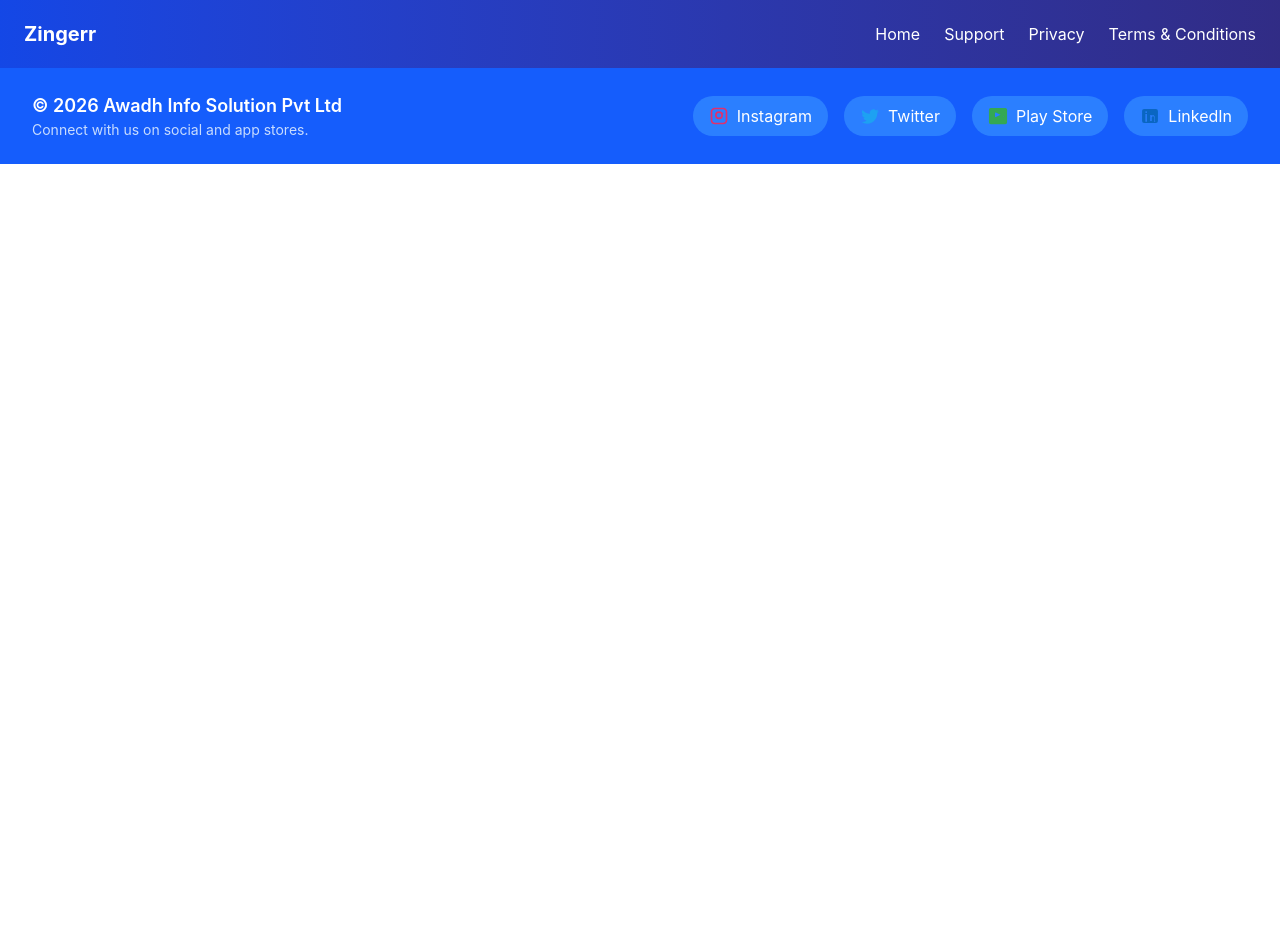
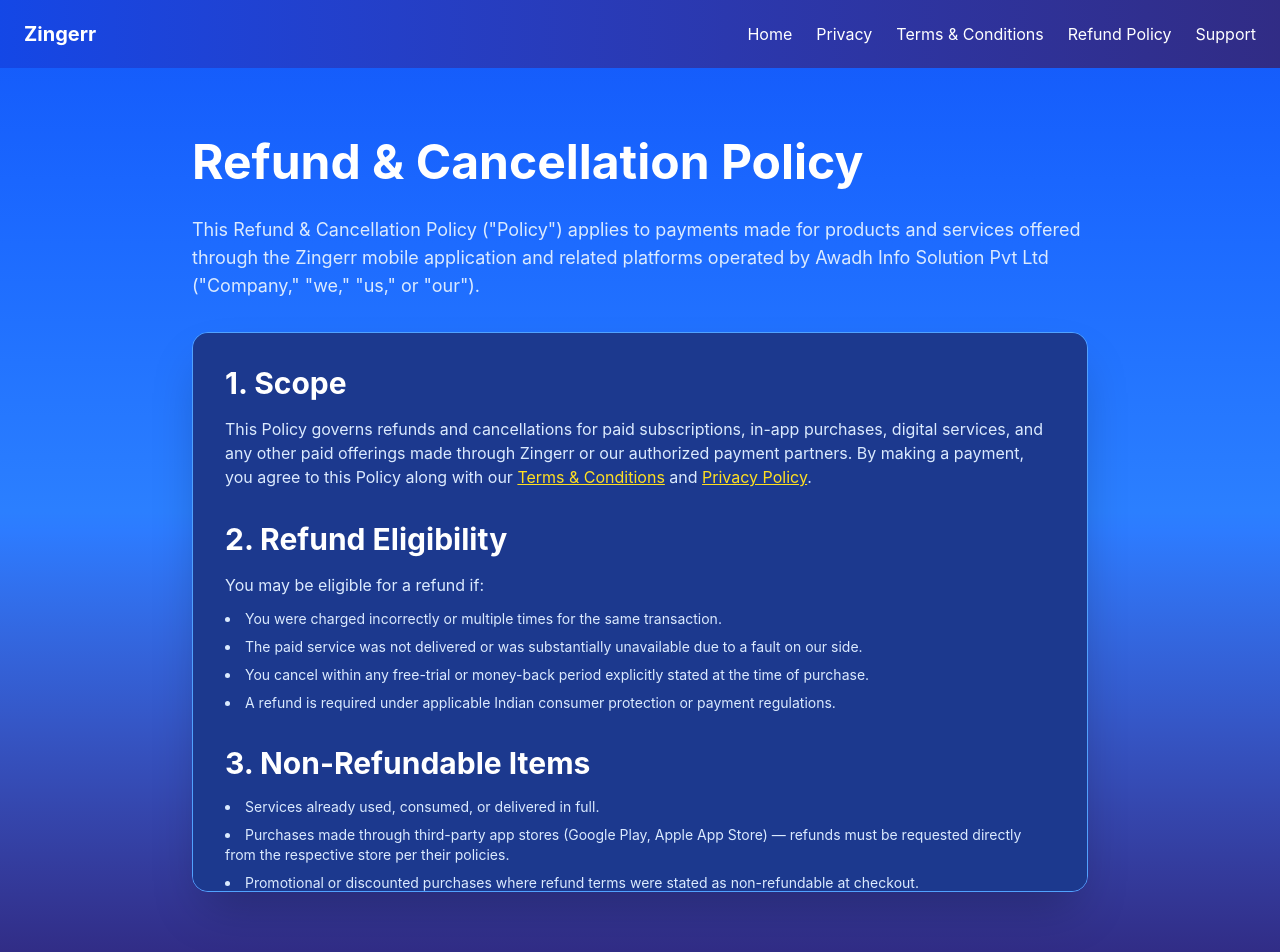
Before and after one commit to Awadh2026/Bridge-site, a React (Vite) app: page /refund-policy in a window 1280 px wide. Shown: the top 952 px of the page. Before the commit the page ends 800 px from the top, so only its background shows below. Built offline with nearby package versions, Linux system fonts and the light colour scheme; the HTML template or start-up script is replaced by a standard one.

Commit message:
Add Refund Policy page and update navigation

```diff
--- a/src/App.jsx
+++ b/src/App.jsx
@@ -6,6 +6,7 @@
 import Privacy from "./pages/Privacy";
 import Terms from "./pages/Terms";
 import Support from "./pages/Support";
+import RefundPolicy from "./pages/RefundPolicy";
 
 export default function App() {
   return (
@@ -17,6 +18,7 @@
         <Route path="/privacy" element={<Privacy />} />
         <Route path="/terms" element={<Terms />} />
         <Route path="/support" element={<Support />} />
+        <Route path="/refund-policy" element={<RefundPolicy />} />
       </Routes>
 
       <Footer />
--- a/src/components/Navbar.jsx
+++ b/src/components/Navbar.jsx
@@ -32,9 +32,10 @@
       {/* Desktop Menu */}
       <div className="hidden md:flex space-x-6 items-center">
         <Link to="/">Home</Link>
-        <Link to="/support">Support</Link>
         <Link to="/privacy">Privacy</Link>
         <Link to="/terms">Terms & Conditions</Link>
+        <Link to="/refund-policy">Refund Policy</Link>
+        <Link to="/support">Support</Link>
       </div>
 
       {/* Mobile Menu */}
@@ -47,6 +48,7 @@
         <Link to="/support" onClick={() => setMenuOpen(false)}>Support</Link>
         <Link to="/privacy" onClick={() => setMenuOpen(false)}>Privacy</Link>
         <Link to="/terms" onClick={() => setMenuOpen(false)}>Terms & Conditions</Link>
+        <Link to="/refund-policy" onClick={() => setMenuOpen(false)}>Refund Policy</Link>
       </div>
     </nav>
   );
--- /dev/null
+++ b/src/pages/RefundPolicy.jsx
@@ -0,0 +1,135 @@
+import { Link } from "react-router-dom";
+
+export default function RefundPolicy() {
+  return (
+    <>
+      <section className="min-h-screen bg-gradient-to-b from-blue-600 via-blue-500 to-indigo-900 text-white px-6 py-12 md:py-16">
+        <div className="max-w-4xl mx-auto">
+          <h1 className="text-4xl md:text-5xl font-bold leading-tight mb-6">Refund & Cancellation Policy</h1>
+          <p className="text-base md:text-lg text-blue-100 mb-8">
+            This Refund & Cancellation Policy ("Policy") applies to payments made for products and services offered through the Zingerr mobile application and related platforms operated by Awadh Info Solution Pvt Ltd ("Company," "we," "us," or "our").
+          </p>
+
+          <div className="bg-blue-900 bg-opacity-40 backdrop-blur p-6 md:p-8 max-h-[70vh] overflow-y-auto rounded-2xl shadow-2xl border border-blue-400 border-opacity-30">
+            <div className="mb-8">
+              <h2 className="text-2xl md:text-3xl font-bold text-white mb-4">1. Scope</h2>
+              <p className="text-blue-100 text-sm md:text-base">
+                This Policy governs refunds and cancellations for paid subscriptions, in-app purchases, digital services, and any other paid offerings made through Zingerr or our authorized payment partners. By making a payment, you agree to this Policy along with our{" "}
+                <Link to="/terms" className="underline text-yellow-300">Terms & Conditions</Link> and{" "}
+                <Link to="/privacy" className="underline text-yellow-300">Privacy Policy</Link>.
+              </p>
+            </div>
+
+            <div className="mb-8">
+              <h2 className="text-2xl md:text-3xl font-bold text-white mb-4">2. Refund Eligibility</h2>
+              <p className="text-blue-100 text-sm md:text-base mb-3">You may be eligible for a refund if:</p>
+              <ul className="list-disc list-inside text-blue-100 space-y-2 text-xs md:text-sm">
+                <li>You were charged incorrectly or multiple times for the same transaction.</li>
+                <li>The paid service was not delivered or was substantially unavailable due to a fault on our side.</li>
+                <li>You cancel within any free-trial or money-back period explicitly stated at the time of purchase.</li>
+                <li>A refund is required under applicable Indian consumer protection or payment regulations.</li>
+              </ul>
+            </div>
+
+            <div className="mb-8">
+              <h2 className="text-2xl md:text-3xl font-bold text-white mb-4">3. Non-Refundable Items</h2>
+              <ul className="list-disc list-inside text-blue-100 space-y-2 text-xs md:text-sm">
+                <li>Services already used, consumed, or delivered in full.</li>
+                <li>Purchases made through third-party app stores (Google Play, Apple App Store) — refunds must be requested directly from the respective store per their policies.</li>
+                <li>Promotional or discounted purchases where refund terms were stated as non-refundable at checkout.</li>
+                <li>Charges arising from user error, unauthorized use of your account, or violation of our Terms.</li>
+              </ul>
+            </div>
+
+            <div className="mb-8">
+              <h2 className="text-2xl md:text-3xl font-bold text-white mb-4">4. Cancellation Policy</h2>
+              <ul className="list-disc list-inside text-blue-100 space-y-2 text-xs md:text-sm">
+                <li>Subscriptions may be cancelled at any time through the app or by contacting support before the next billing cycle.</li>
+                <li>Cancellation stops future charges; it does not automatically entitle you to a refund for the current billing period unless stated otherwise.</li>
+                <li>One-time purchases may be cancelled only before the service is activated or delivered, subject to review.</li>
+              </ul>
+            </div>
+
+            <div className="mb-8">
+              <h2 className="text-2xl md:text-3xl font-bold text-white mb-4">5. How to Request a Refund</h2>
+              <p className="text-blue-100 text-sm md:text-base mb-3">To request a refund, contact us with:</p>
+              <ul className="list-disc list-inside text-blue-100 space-y-2 text-xs md:text-sm mb-4">
+                <li>Registered phone number or email associated with your account</li>
+                <li>Transaction ID, payment receipt, or order reference</li>
+                <li>Date and amount of payment</li>
+                <li>Reason for the refund request</li>
+              </ul>
+              <p className="text-blue-100 text-sm md:text-base">
+                Email:{" "}
+                <a href="mailto:support@awadhinfosolution.in" className="underline text-yellow-300">
+                  support@awadhinfosolution.in
+                </a>{" "}
+                | Phone:{" "}
+                <a href="tel:+919348381179" className="underline text-yellow-300">
+                  +91-9348381179
+                </a>
+              </p>
+            </div>
+
+            <div className="mb-8">
+              <h2 className="text-2xl md:text-3xl font-bold text-white mb-4">6. Refund Processing Timeline</h2>
+              <ul className="list-disc list-inside text-blue-100 space-y-2 text-xs md:text-sm">
+                <li>We acknowledge refund requests within 2–3 business days.</li>
+                <li>Approved refunds are initiated within 7–10 business days from approval.</li>
+                <li>Refunds are credited to the original payment method (UPI, card, net banking, wallet, etc.).</li>
+                <li>Your bank or payment provider may take an additional 5–10 business days to reflect the amount in your account.</li>
+              </ul>
+            </div>
+
+            <div className="mb-8">
+              <h2 className="text-2xl md:text-3xl font-bold text-white mb-4">7. Partial Refunds</h2>
+              <p className="text-blue-100 text-sm md:text-base">
+                Where only part of a service was unused or unavailable, we may issue a partial refund proportional to the unused portion, at our discretion and in line with the purchase terms shown at checkout.
+              </p>
+            </div>
+
+            <div className="mb-8">
+              <h2 className="text-2xl md:text-3xl font-bold text-white mb-4">8. Failed or Disputed Transactions</h2>
+              <p className="text-blue-100 text-sm md:text-base">
+                If a payment fails but your account was debited, the amount is typically auto-reversed by your bank or payment gateway within 5–7 business days. For unresolved cases, contact us with proof of debit. Chargebacks initiated with your bank without contacting us first may delay resolution.
+              </p>
+            </div>
+
+            <div className="mb-8">
+              <h2 className="text-2xl md:text-3xl font-bold text-white mb-4">9. Changes to This Policy</h2>
+              <p className="text-blue-100 text-sm md:text-base">
+                We may update this Policy from time to time. The revised version will be posted on this page with an updated "Last Updated" date. Continued use of paid services after changes constitutes acceptance of the updated Policy.
+              </p>
+            </div>
+
+            <div className="mb-8 pb-8 border-b border-blue-400 border-opacity-30">
+              <h2 className="text-2xl md:text-3xl font-bold text-white mb-4">10. Contact & Governing Law</h2>
+              <p className="text-blue-100 text-sm md:text-base mb-3">
+                <strong>Awadh Info Solution Pvt Ltd</strong>
+                <br />
+                Website:{" "}
+                <a
+                  href="https://awadhinfosolution.in"
+                  className="underline text-yellow-300"
+                  target="_blank"
+                  rel="noopener noreferrer"
+                >
+                  awadhinfosolution.in
+                </a>
+              </p>
+              <p className="text-blue-100 text-sm md:text-base">
+                This Policy is governed by the laws of India. Disputes shall be subject to the exclusive jurisdiction of courts in India.
+              </p>
+            </div>
+
+            <div className="text-center text-blue-200 text-xs pt-4">
+              <p>
+                <strong>Last Updated:</strong> May 24, 2026 | <strong>Version:</strong> 1.0
+              </p>
+            </div>
+          </div>
+        </div>
+      </section>
+    </>
+  );
+}
```
